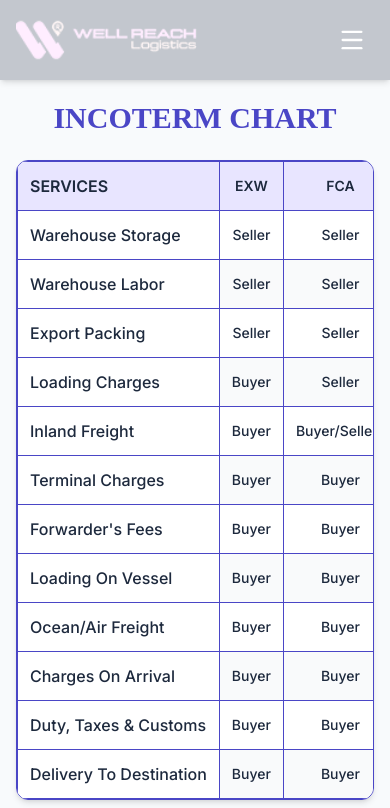
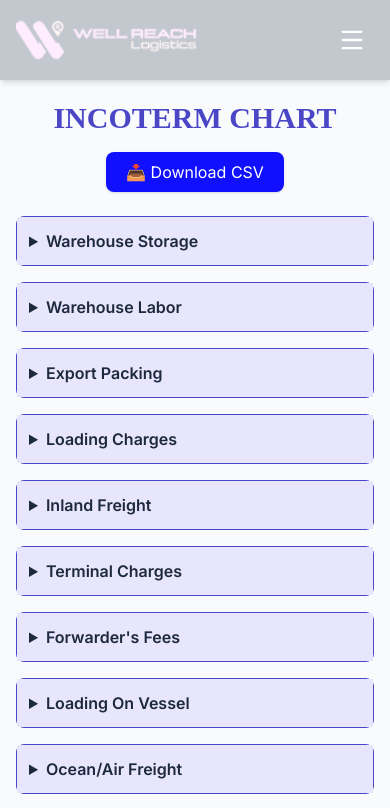
Before and after one commit to binsam008/wellreach, a React (Vite) app: page /incoterms in a window 390 px wide. Shown: the top 808 px of the page. Built offline with nearby package versions, Linux system fonts and the light colour scheme; the HTML template or start-up script is replaced by a standard one; a web font is replaced by a local one.

Commit message:
feat: Add PDF and CSV export functionality to Incoterms page; update Services hover overlay color

```diff
--- a/package.json
+++ b/package.json
@@ -12,6 +12,8 @@
   "dependencies": {
     "@tailwindcss/postcss": "^4.1.17",
     "framer-motion": "^12.23.25",
+    "html2canvas": "^1.4.1",
+    "jspdf": "^3.0.4",
     "lucide-react": "^0.556.0",
     "postcss": "^8.5.6",
     "react": "^19.2.0",
--- a/src/pages/Incoterms.jsx
+++ b/src/pages/Incoterms.jsx
@@ -1,11 +1,17 @@
-import React from "react";
+import React, { useRef } from "react";
+import html2canvas from "html2canvas";
+import jsPDF from "jspdf";
 
 export default function Incoterms() {
+  const tableRef = useRef(null);
+
+  // HEADERS
   const incotermHeaders = [
     "EXW","FCA","FAS","FOB","CFR","CIF","CPT","CIP",
     "DAF","DES","DEQ","DDU","DDP"
   ];
 
+  // ROWS
   const services = [
     { name: "Warehouse Storage", values: ["Seller","Seller","Seller","Seller","Seller","Seller","Seller","Seller","Seller","Seller","Seller","Seller","Seller"] },
     { name: "Warehouse Labor", values: ["Seller","Seller","Seller","Seller","Seller","Seller","Seller","Seller","Seller","Seller","Seller","Seller","Seller"] },
@@ -21,27 +27,90 @@ export default function Incoterms() {
     { name: "Delivery To Destination", values: ["Buyer","Buyer","Buyer","Buyer","Buyer","Buyer","Buyer","Buyer","Buyer","Buyer","Buyer","Buyer","Seller"] },
   ];
 
+  // ⭐ EXPORT TO PDF (IMAGE SNAPSHOT)
+  const downloadPDF = async () => {
+    const tableElement = tableRef.current;
+
+    const canvas = await html2canvas(tableElement, { scale: 2 });
+
+    const imgData = canvas.toDataURL("image/jpeg", 1.0);
+    const pdf = new jsPDF("landscape", "pt", "a4");
+
+    const pdfWidth = pdf.internal.pageSize.getWidth();
+    const pdfHeight = (canvas.height * pdfWidth) / canvas.width;
+
+    pdf.addImage(imgData, "JPEG", 0, 20, pdfWidth, pdfHeight);
+    pdf.save("incoterm-chart.pdf");
+  };
+
+  // ⭐ EXPORT TO CSV
+  const downloadCSV = () => {
+    let csv = "Services," + incotermHeaders.join(",") + "\n";
+
+    services.forEach((row) => {
+      csv += row.name + "," + row.values.join(",") + "\n";
+    });
+
+    const blob = new Blob([csv], { type: "text/csv" });
+    const url = URL.createObjectURL(blob);
+
+    const a = document.createElement("a");
+    a.href = url;
+    a.download = "incoterm-chart.csv";
+    a.click();
+    URL.revokeObjectURL(url);
+  };
+
   return (
     <div className="px-4 md:px-10 py-25 max-w-7xl mx-auto">
-      <h1 className="text-center text-3xl md:text-4xl font-bold text-[#4A46C6] mb-6">
+
+      <h1 className="text-center text-3xl md:text-4xl font-bold text-[#4A46C6] mb-4">
         INCOTERM CHART
       </h1>
 
-      {/* Responsive container */}
-      <div className="overflow-auto rounded-xl border border-[#4A46C6] shadow-md">
-        <table className="min-w-full border-collapse border border-[#4A46C6]">
+      {/* EXPORT BUTTONS */}
+      <div className="flex flex-wrap justify-center gap-4 mb-6">
+        {/* <button
+          onClick={downloadPDF}
+          className="bg-[#4A46C6] text-white px-5 py-2 rounded-lg shadow hover:opacity-90"
+        >
+          📄 Download PDF
+        </button> */}
 
-          {/* HEADER ROW */}
+        <button
+          onClick={downloadCSV}
+          className="bg-[#1010ff] text-white px-5 py-2 rounded-lg shadow hover:opacity-90"
+        >
+          📥 Download CSV
+        </button>
+      </div>
+
+      {/* DESKTOP TABLE */}
+      <div
+        ref={tableRef}
+        className="hidden md:block overflow-auto rounded-xl border border-[#4A46C6] shadow-md"
+      >
+        <table
+          className="min-w-full border-collapse border border-[#4A46C6]"
+          style={{ borderColor: "#4A46C6" }}
+        >
           <thead>
-            <tr className="bg-[#E8E5FF]">
-              <th className="p-3 border border-[#4A46C6] font-semibold text-left sticky left-0 z-10 bg-[#E8E5FF]">
+            <tr style={{ background: "#E8E5FF" }}>
+              <th
+                className="p-3 font-semibold text-left sticky left-0 z-10"
+                style={{ border: "1px solid #4A46C6", background: "#E8E5FF" }}
+              >
                 SERVICES
               </th>
 
               {incotermHeaders.map((header, i) => (
                 <th
                   key={i}
-                  className="p-3 text-sm font-semibold border border-[#4A46C6] whitespace-nowrap bg-[#E8E5FF]"
+                  className="p-3 text-sm font-semibold whitespace-nowrap"
+                  style={{
+                    border: "1px solid #4A46C6",
+                    background: "#E8E5FF",
+                  }}
                 >
                   {header}
                 </th>
@@ -49,18 +118,30 @@ export default function Incoterms() {
             </tr>
           </thead>
 
-          {/* BODY */}
           <tbody>
             {services.map((service, idx) => (
-              <tr key={idx} className="odd:bg-white even:bg-gray-50">
-                <td className="p-3 font-medium border border-[#4A46C6] whitespace-nowrap sticky left-0 bg-white z-10">
+              <tr
+                key={idx}
+                style={{
+                  background: idx % 2 === 0 ? "#ffffff" : "#f3f4f6",
+                }}
+              >
+                <td
+                  className="p-3 font-medium sticky left-0 z-10"
+                  style={{
+                    border: "1px solid #4A46C6",
+                    background: "#ffffff",
+                    whiteSpace: "nowrap",
+                  }}
+                >
                   {service.name}
                 </td>
 
                 {service.values.map((value, colIndex) => (
                   <td
                     key={colIndex}
-                    className="p-3 border border-[#4A46C6] text-center text-sm font-medium"
+                    className="p-3 text-center text-sm"
+                    style={{ border: "1px solid #4A46C6" }}
                   >
                     {value}
                   </td>
@@ -71,9 +152,48 @@ export default function Incoterms() {
         </table>
       </div>
 
-      <p className="text-sm text-purple-800 mt-4">
+      {/* MOBILE ACCORDION */}
+      <div className="md:hidden space-y-4 mt-6">
+        {services.map((service, i) => (
+          <details
+            key={i}
+            className="rounded-lg"
+            style={{ border: "1px solid #4A46C6" }}
+          >
+            <summary
+              className="cursor-pointer p-3 font-semibold"
+              style={{ background: "#E8E5FF" }}
+            >
+              {service.name}
+            </summary>
+
+            <div className="p-3 bg-white">
+              {service.values.map((val, idx) => (
+                <div
+                  key={idx}
+                  className="flex justify-between py-1"
+                  style={{
+                    borderBottom:
+                      idx === service.values.length - 1
+                        ? "none"
+                        : "1px solid #d1d5db",
+                  }}
+                >
+                  <span className="font-medium text-sm text-gray-700">
+                    {incotermHeaders[idx]}
+                  </span>
+                  <span className="text-sm">{val}</span>
+                </div>
+              ))}
+            </div>
+          </details>
+        ))}
+      </div>
+
+      <p className="text-sm mt-4" style={{ color: "#4A46C6" }}>
         * FCA has two variants: Seller’s Premises (no inland freight) and Named Place (includes inland freight responsibility).
       </p>
+
     </div>
   );
 }
--- a/src/pages/Services.jsx
+++ b/src/pages/Services.jsx
@@ -97,7 +97,7 @@ function HoverCard({ title, img, desc }) {
       {/* HOVER / CLICK OVERLAY WITH DESCRIPTION */}
       <div
         className={`
-          absolute inset-0 bg-black/60 text-white
+          absolute inset-0 bg-purple-800 text-white
           flex flex-col justify-center items-center text-center
           px-6 opacity-0 group-hover:opacity-100 transition duration-500
           ${show ? "opacity-100" : ""}
```
Also changed, not shown: 1 other file (tests, documents, lock files or other folders).
